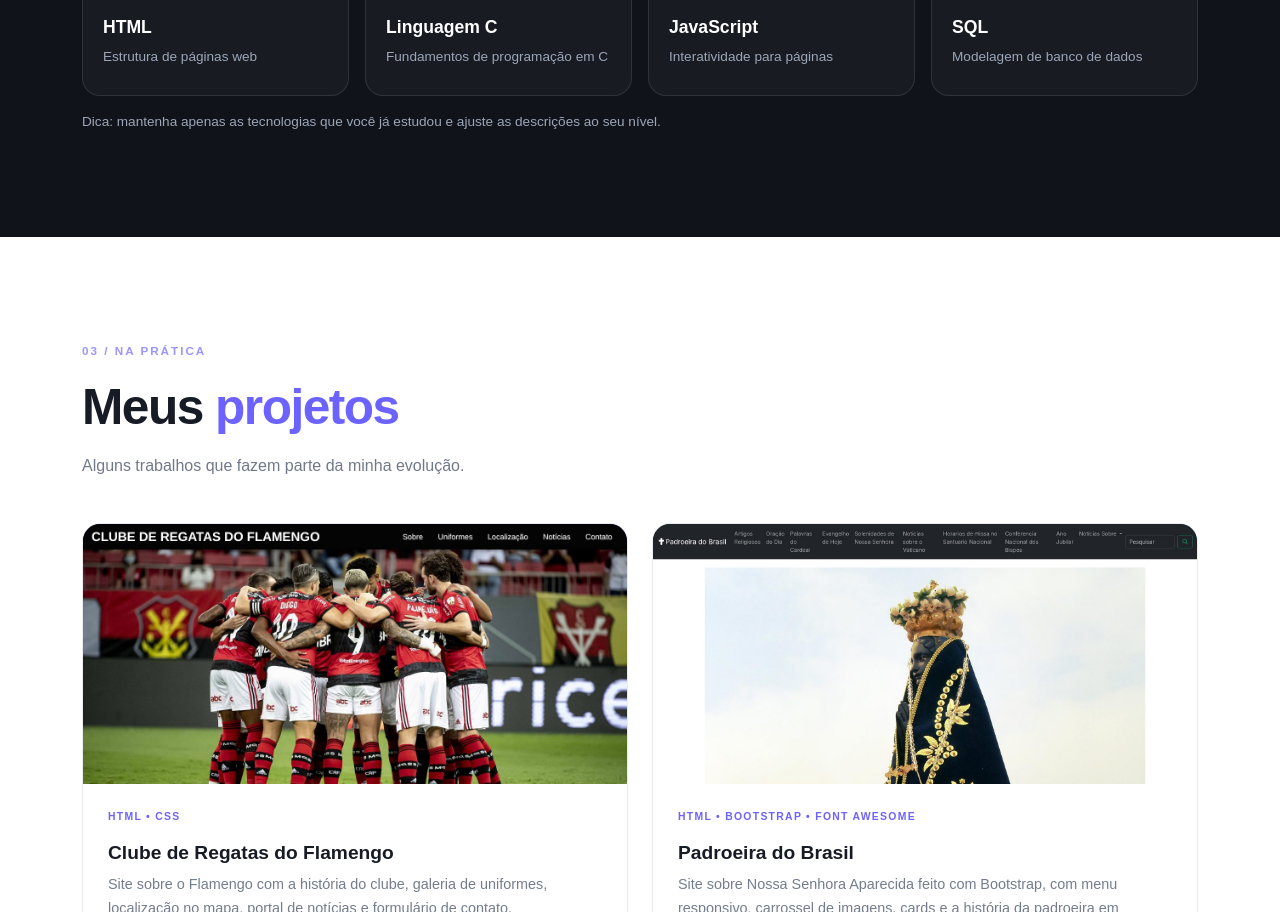
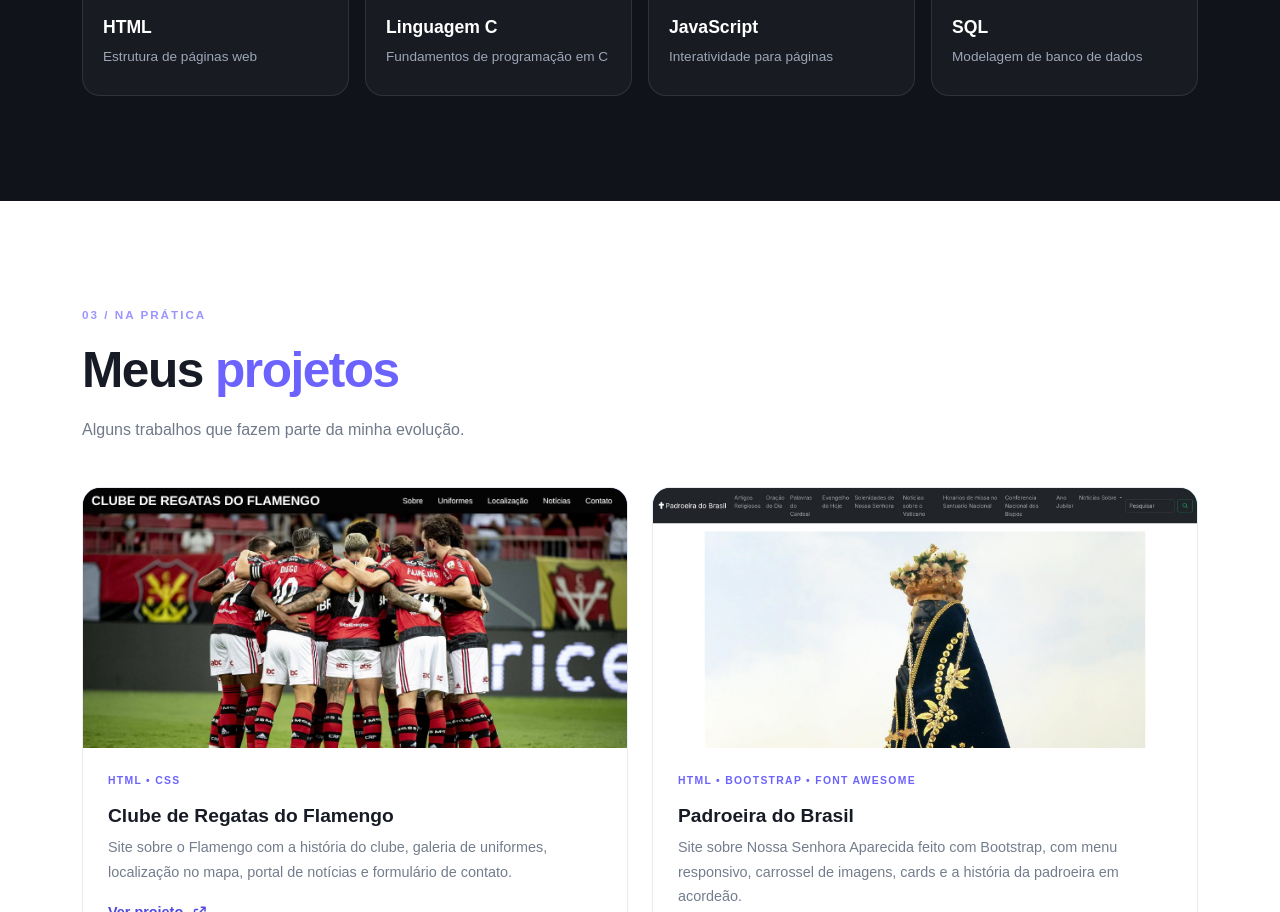
Before and after one commit to bieladscy/bieladscy.github.io, a plain HTML site: page index.html in a window 1280 px wide. Shown: the part 2238-3150 px from the top of the page. Drawn offline with Linux system fonts and the light colour scheme.

Commit message:
Remove small note about technology management
Removed note about maintaining studied technologies.

```diff
--- a/index.html
+++ b/index.html
@@ -108,7 +108,6 @@
           <div class="col-6 col-lg-3"><div class="skill-card"><i class="fa-brands fa-js"></i><h3>JavaScript</h3><p>Interatividade para páginas</p></div></div>
           <div class="col-6 col-lg-3"><div class="skill-card"><i class="fa-solid fa-database"></i><h3>SQL</h3><p>Modelagem de banco de dados</p></div></div>
         </div>
-        <p class="small-note mt-3">Dica: mantenha apenas as tecnologias que você já estudou e ajuste as descrições ao seu nível.</p>
       </div>
     </section>
 
```
